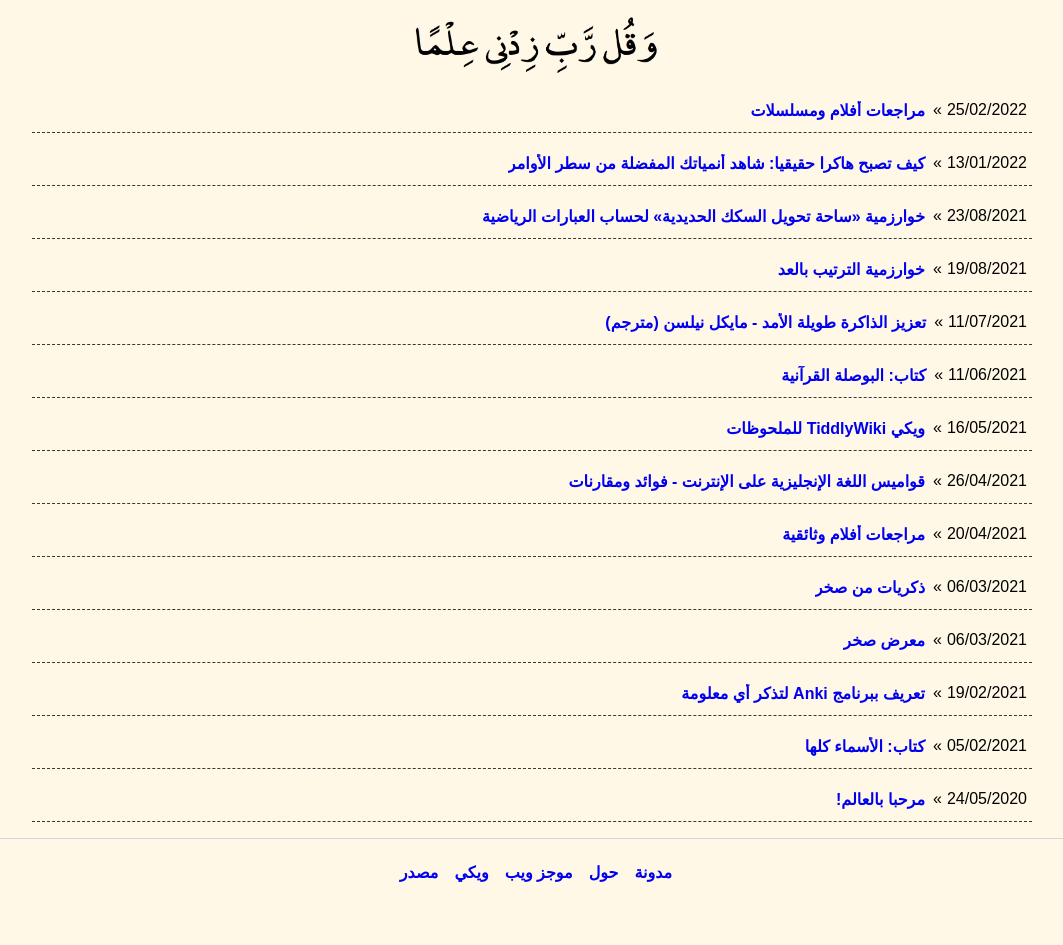
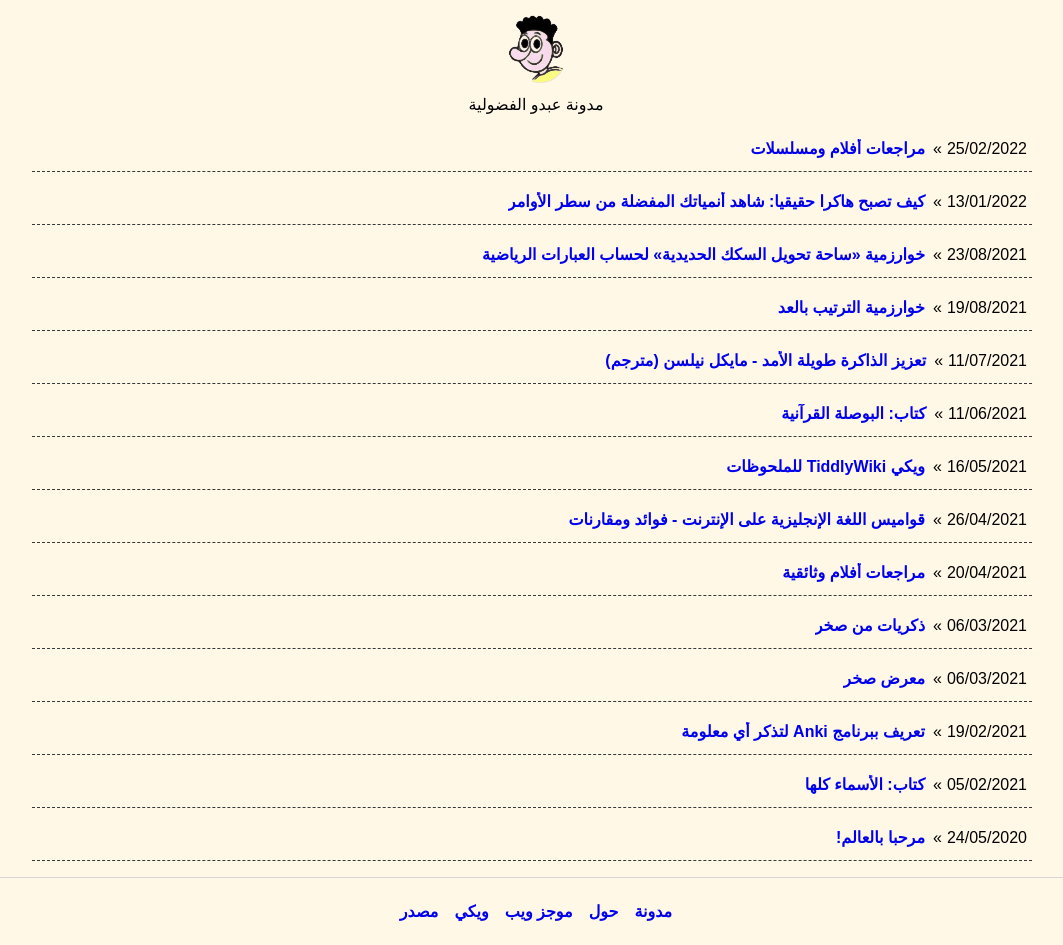
Before and after one commit to abdnh/abdnh.github.io, a Jekyll site: the page built from index.html, in a window 1280 px wide. Shown: the whole page, without its empty margins (104-1167 px from the left). Built offline with Jekyll 4.4.1, drawn with Linux system fonts in a browser that asks for light colours; before the commit the page ends 906 px from its top, so only the background shows below that.

Commit message:
Change favicon

```diff
--- a/_includes/header.html
+++ b/_includes/header.html
@@ -5,5 +5,5 @@
     <title>{% if title != "" %}{{ title }} - {{ site.title }}{% else %}{{ site.title }}{% endif %}</title>
     <link rel="stylesheet" type="text/css" href="/css/main.css">
     <link rel="alternate" type="application/atom+xml" href="/feed/" title="Atom Feed">
-    <link rel="icon" type="image/png" href="/favicon.png">
+    <link rel="icon" type="image/x-icon" href="/favicon.ico">
 </head>
--- a/css/main.css
+++ b/css/main.css
@@ -15,15 +15,15 @@
     font-size: 1em;
 }
 
+#main-header>p {
+    margin: 5px;
+}
+
 img {
     height: auto;
     max-width: 100%;
     display: block;
     margin: 5px auto;
-}
-
-#main-header>img {
-    width: 250px;
 }
 
 body {
--- a/index.html
+++ b/index.html
@@ -3,7 +3,8 @@ layout: default
 permalink: index.html
 ---
 <header id="main-header">
-	<img src="assets/images/banner.png" alt="blog banner">
+	<img src="favicon.svg" alt="blog icon" width="64" height="64">
+	<p>{{ site.title }}</p>
 </header>
 
 <ul id="posts">
```
Also changed, not shown: assets/images/banner.png (deleted), favicon.ico (added), favicon.png (deleted), favicon.svg (added).
